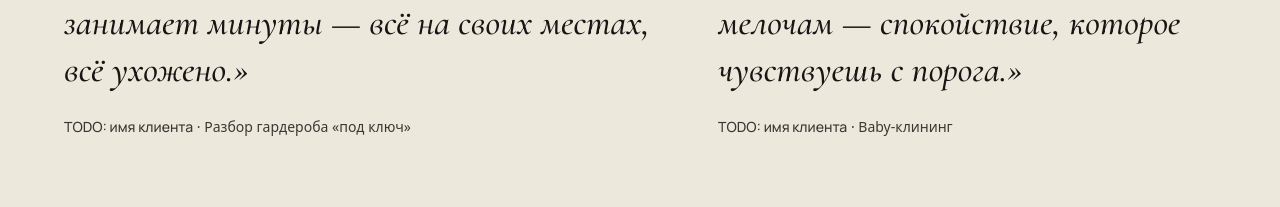
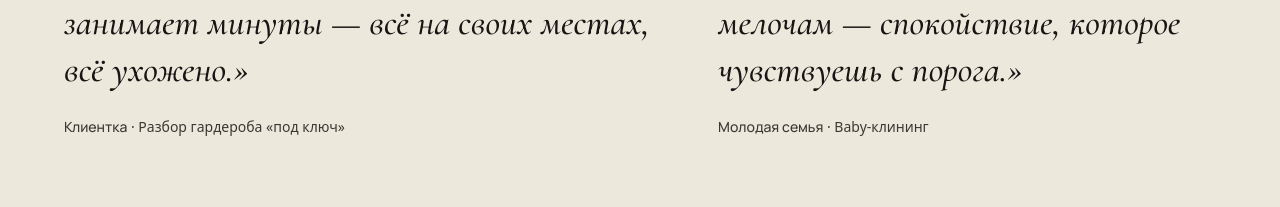
Before and after one commit to scorpochabro-solo/artclean, a Next.js app: page /artclean/ in a window 1280 px wide. Shown: the part 7011-7218 px from the top of the page. Built offline with nearby package versions, Linux system fonts and the light colour scheme; a web font is replaced by a local one.

Commit message:
fix: убраны видимые заглушки TODO (подписи отзывов, реквизиты в футере)

```diff
--- a/components/sections/Footer.tsx
+++ b/components/sections/Footer.tsx
@@ -84,8 +84,7 @@ export function Footer() {
             * Instagram принадлежит Meta Platforms Inc., признанной экстремистской
             организацией; её деятельность запрещена на территории РФ.
           </p>
-          {/* TODO (бриф 5.9): реквизиты — ИП/ООО, ИНН/ОГРН. */}
-          <p>TODO: реквизиты — ИП/ООО, ИНН, ОГРН.</p>
+          {/* TODO (бриф 5.9): сюда — реквизиты (ИП/ООО, ИНН, ОГРН), когда заказчик пришлёт. */}
         </div>
       </Container>
     </footer>
--- a/content/reviews.ts
+++ b/content/reviews.ts
@@ -9,13 +9,13 @@ export const reviews: Review[] = [
   {
     quote:
       "Заказывала разбор гардероба и не ожидала такого результата. Каждое утро теперь занимает минуты — всё на своих местах, всё ухожено.",
-    author: "TODO: имя клиента",
+    author: "Клиентка",
     service: "Разбор гардероба «под ключ»",
   },
   {
     quote:
       "Готовили дом к встрече малыша. Отдельная безопасная химия и внимание к мелочам — спокойствие, которое чувствуешь с порога.",
-    author: "TODO: имя клиента",
+    author: "Молодая семья",
     service: "Baby-клининг",
   },
 ];
```
